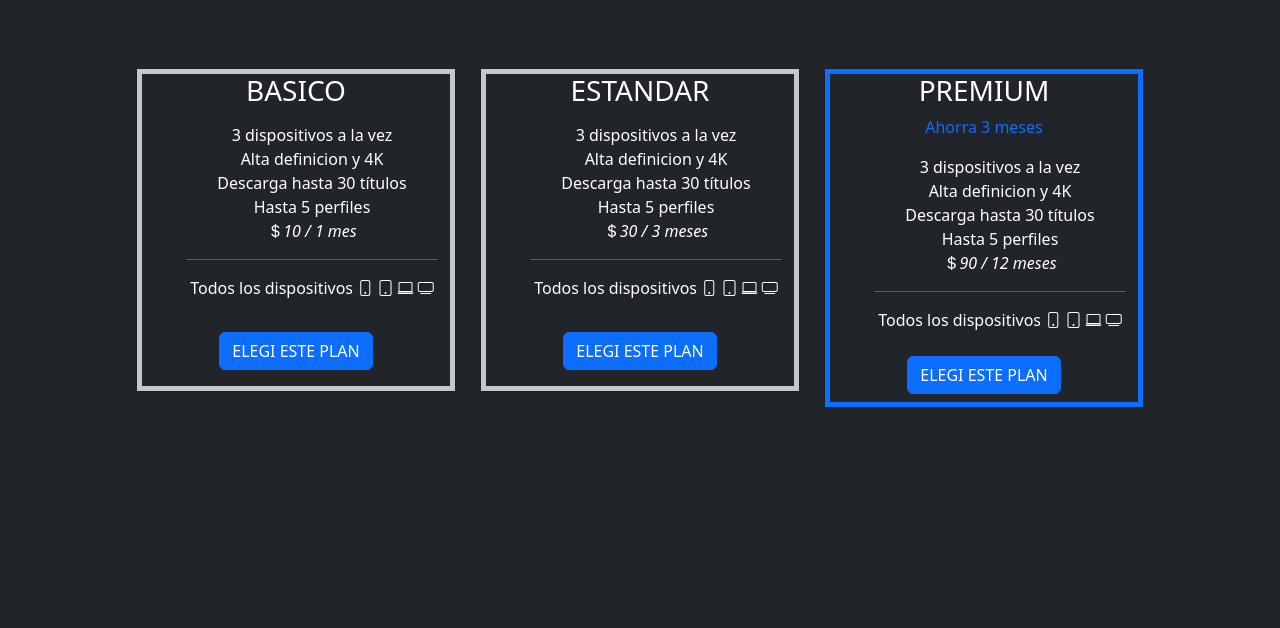
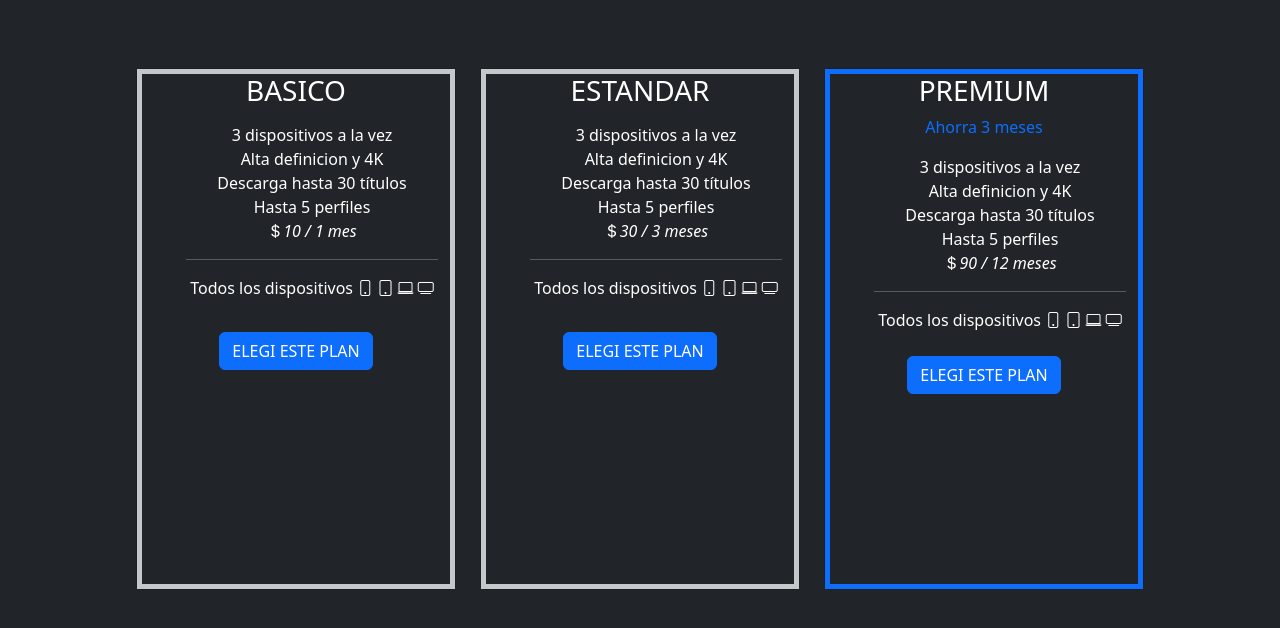
Before and after one commit to ramirokhouri/flixify, a plain HTML site: page suscripcion.html in a window 1280 px wide. Shown: the part 166-794 px from the top of the page. Drawn offline with nearby package versions, Linux system fonts and the light colour scheme.

Commit message:
v.1.2.0 sub fix

```diff
--- a/css/suscripcion.css
+++ b/css/suscripcion.css
@@ -4,5 +4,5 @@
 }
 
 .subs {
-  min-height: 40vh;
+  min-height: 65vh;
 }
```
